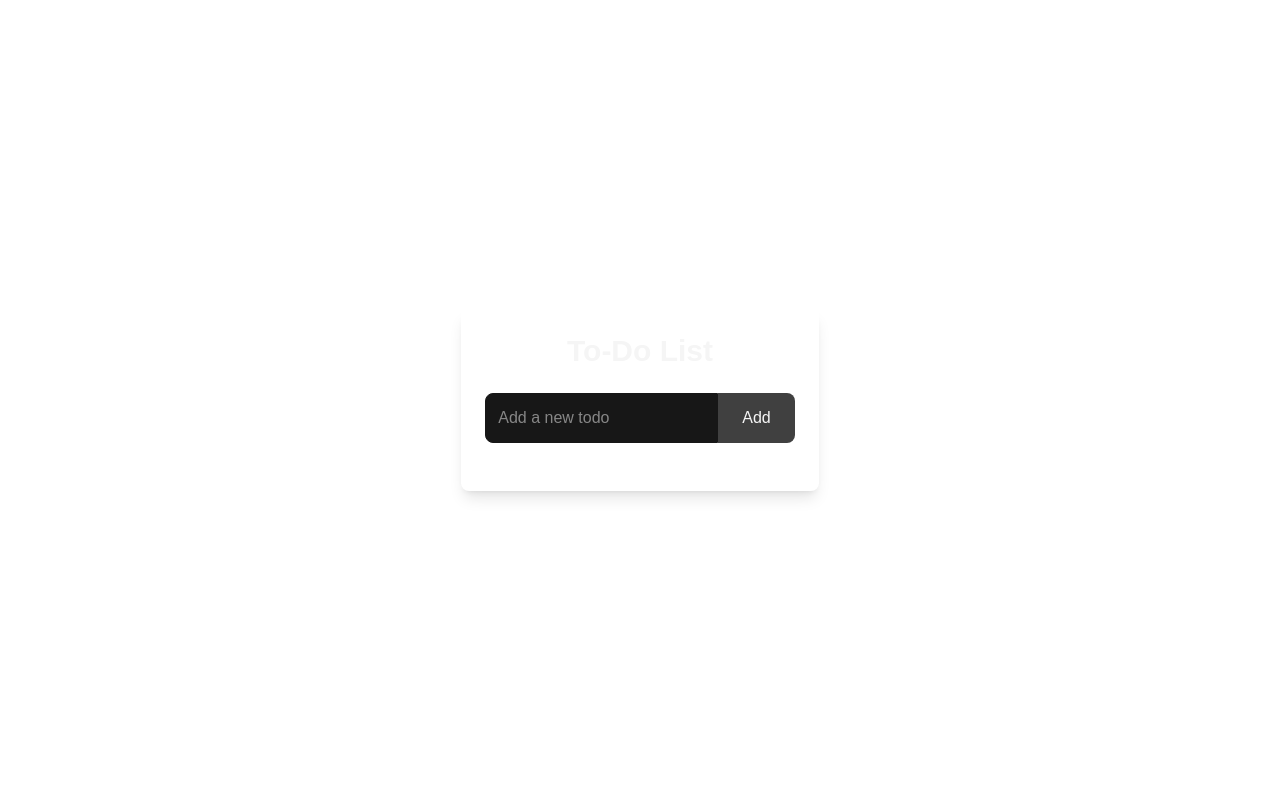
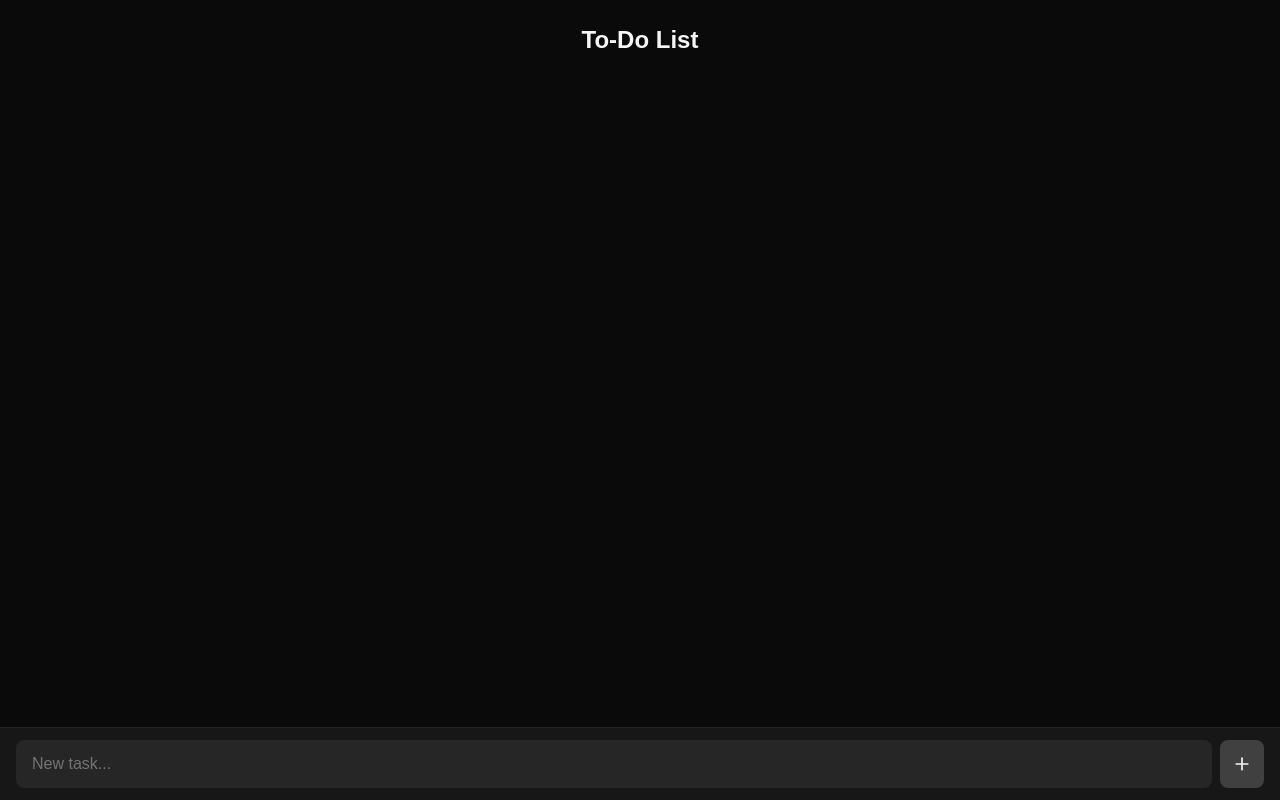
Before and after one commit to theMohmd/pwa-template, a Next.js app: page / in a window 1280 px wide. Built offline with nearby package versions, Linux system fonts and the light colour scheme.

Commit message:
feat: refactor todolist with new design and Draggable

```diff
--- a/package.json
+++ b/package.json
@@ -9,6 +9,8 @@
     "lint": "next lint"
   },
   "dependencies": {
+    "@hello-pangea/dnd": "^18.0.1",
+    "lucide-react": "^0.487.0",
     "next": "15.2.4",
     "next-pwa": "^5.6.0",
     "react": "^19.0.0",
--- a/src/app/page.tsx
+++ b/src/app/page.tsx
@@ -1,6 +1,12 @@
 "use client";
-
 import { useState, useEffect } from "react";
+import {
+  DragDropContext,
+  Droppable,
+  Draggable,
+  DropResult,
+} from "@hello-pangea/dnd";
+import { Plus, Trash2, Check, GripVerticalIcon } from "lucide-react";
 
 interface Todo {
   id: number;
@@ -12,7 +18,6 @@ const TodoPage = () => {
   const [todos, setTodos] = useState<Todo[]>([]);
   const [newTodo, setNewTodo] = useState("");
 
-  // Load todos from localStorage when the component mounts
   useEffect(() => {
     const storedTodos = localStorage.getItem("todos");
     if (storedTodos) {
@@ -20,14 +25,10 @@ const TodoPage = () => {
     }
   }, []);
 
-  // Save todos to localStorage whenever the todos change
   useEffect(() => {
-    if (todos.length) {
-      localStorage.setItem("todos", JSON.stringify(todos));
-    }
+    localStorage.setItem("todos", JSON.stringify(todos));
   }, [todos]);
 
-  // Add a new todo
   const addTodo = () => {
     if (!newTodo.trim()) return;
     const newTodoItem: Todo = {
@@ -39,66 +40,120 @@ const TodoPage = () => {
     setNewTodo("");
   };
 
-  // Toggle completion status of a todo
   const toggleCompletion = (id: number) => {
     setTodos((prev) =>
       prev.map((todo) =>
-        todo.id === id ? { ...todo, completed: !todo.completed } : todo,
-      ),
+        todo.id === id ? { ...todo, completed: !todo.completed } : todo
+      )
     );
   };
 
-  // Remove a todo
   const removeTodo = (id: number) => {
     setTodos((prev) => prev.filter((todo) => todo.id !== id));
   };
 
+  const handleDragEnd = (result: DropResult) => {
+    if (!result.destination) return;
+
+    const newTodos = Array.from(todos);
+    const [movedItem] = newTodos.splice(result.source.index, 1);
+    newTodos.splice(result.destination.index, 0, movedItem);
+
+    setTodos(newTodos);
+  };
+
   return (
-    <div className="h-screen flex items-center justify-center ">
-      <div className="max-w-lg mx-auto p-6 rounded-lg shadow-lg">
-        <h1 className="text-3xl font-semibold text-center mb-6 text-neutral-100">
-          To-Do List
-        </h1>
+    <div className="min-h-screen flex flex-col bg-neutral-950 px-4 py-6 text-neutral-100">
+      <div className="text-center text-2xl font-bold mb-4">To-Do List</div>
 
-        <div className="flex mb-6">
+      <div className="flex-1 overflow-y-auto pb-28">
+        <DragDropContext onDragEnd={handleDragEnd}>
+          <Droppable droppableId="todos">
+            {(provided) => (
+              <ul
+                className="space-y-4"
+                {...provided.droppableProps}
+                ref={provided.innerRef}
+              >
+                {todos.map((todo, index) => (
+                  <Draggable
+                    key={todo.id}
+                    draggableId={todo.id.toString()}
+                    index={index}
+                  >
+                    {(provided, snapshot) => (
+                      <li
+                        ref={provided.innerRef}
+                        {...provided.draggableProps}
+                        className={`flex items-center justify-between p-4 rounded-xl bg-neutral-800 shadow transition ${
+                          snapshot.isDragging ? "shadow-lg" : ""
+                        }`}
+                      >
+                        <div
+                          {...provided.dragHandleProps}
+                          className="cursor-grab text-neutral-400 hover:text-neutral-300 pr-3"
+                          title="Drag to reorder"
+                        >
+                          <GripVerticalIcon size={18} />
+                        </div>
+
+                        <span
+                          className={`flex-1 text-base ${
+                            todo.completed
+                              ? "line-through text-neutral-500"
+                              : "text-neutral-100"
+                          }`}
+                        >
+                          {todo.text}
+                        </span>
+
+                        <div className="flex items-center gap-3 ml-4">
+                          <button
+                            onClick={() => toggleCompletion(todo.id)}
+                            className="text-neutral-400 hover:text-neutral-300"
+                          >
+                            <Check size={20} />
+                          </button>
+                          <button
+                            onClick={() => removeTodo(todo.id)}
+                            className="text-neutral-400 hover:text-neutral-300"
+                          >
+                            <Trash2 size={20} />
+                          </button>
+                        </div>
+                      </li>
+                    )}
+                  </Draggable>
+                ))}
+                {provided.placeholder}
+              </ul>
+            )}
+          </Droppable>
+        </DragDropContext>
+      </div>
+
+      <div className="fixed bottom-0 left-0 right-0 bg-neutral-900 border-t border-neutral-800 px-4 py-3">
+        <div className="flex gap-2">
           <input
             type="text"
-            className="flex-1 p-3 border border-neutral-900 rounded-l-lg text-neutral-100 bg-neutral-900 focus:outline-none focus:ring-2 focus:ring-neutral-700"
             value={newTodo}
             onChange={(e) => setNewTodo(e.target.value)}
-            placeholder="Add a new todo"
+            onKeyDown={(e) => {
+              if (e.key === "Enter") {
+                e.preventDefault();
+                addTodo();
+              }
+            }}
+            placeholder="New task..."
+            className="flex-1 px-4 py-3 rounded-lg bg-neutral-800 text-neutral-100 placeholder-neutral-500 focus:outline-none focus:ring-2 focus:ring-neutral-700"
           />
           <button
             onClick={addTodo}
-            className="px-6 py-3 bg-neutral-700 text-neutral-100 rounded-r-lg hover:bg-neutral-600 focus:ring-2 focus:ring-neutral-500 focus:outline-none"
+            className="p-3 rounded-lg bg-neutral-700 hover:bg-neutral-600 text-neutral-100 focus:outline-none focus:ring-2 focus:ring-neutral-500"
           >
-            Add
+            <Plus size={20} />
           </button>
         </div>
-
-        <ul className="max-h-[80vh] overflow-auto">
-          {todos.map((todo) => (
-            <li
-              key={todo.id}
-              className={`flex bg-neutral-900 justify-between items-center p-4 mb-4 rounded-lg ${
-                todo.completed && "[&_span]:line-through"
-              }`}
-            >
-              <span
-                className="cursor-pointer text-lg text-neutral-100"
-                onClick={() => toggleCompletion(todo.id)}
-              >
-                {todo.text}
-              </span>
-              <button
-                onClick={() => removeTodo(todo.id)}
-                className="ml-4 text-neutral-400 hover:text-neutral-300 focus:outline-none"
-              >
-                Delete
-              </button>
-            </li>
-          ))}
-        </ul>
       </div>
     </div>
   );
```
Also changed, not shown: 1 other file (tests, documents, lock files or other folders).
